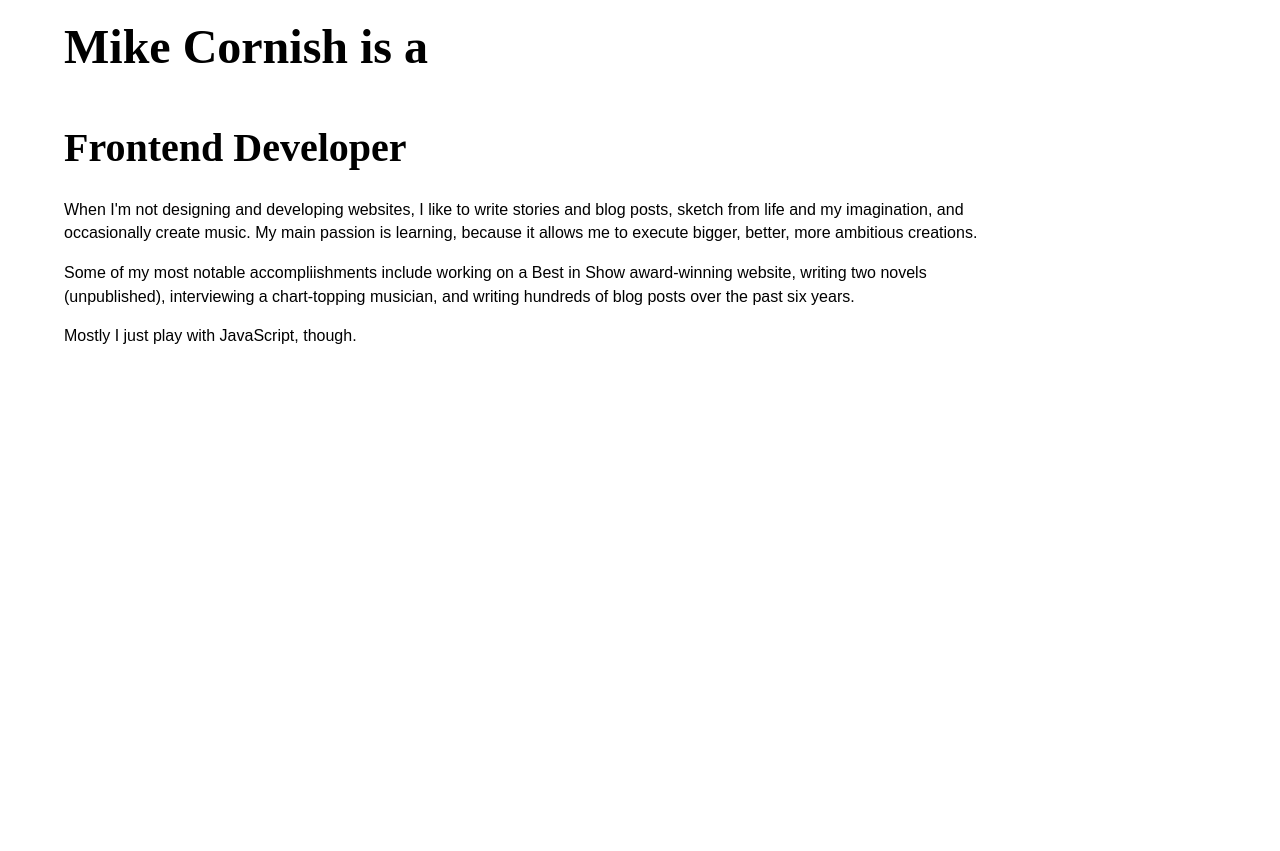
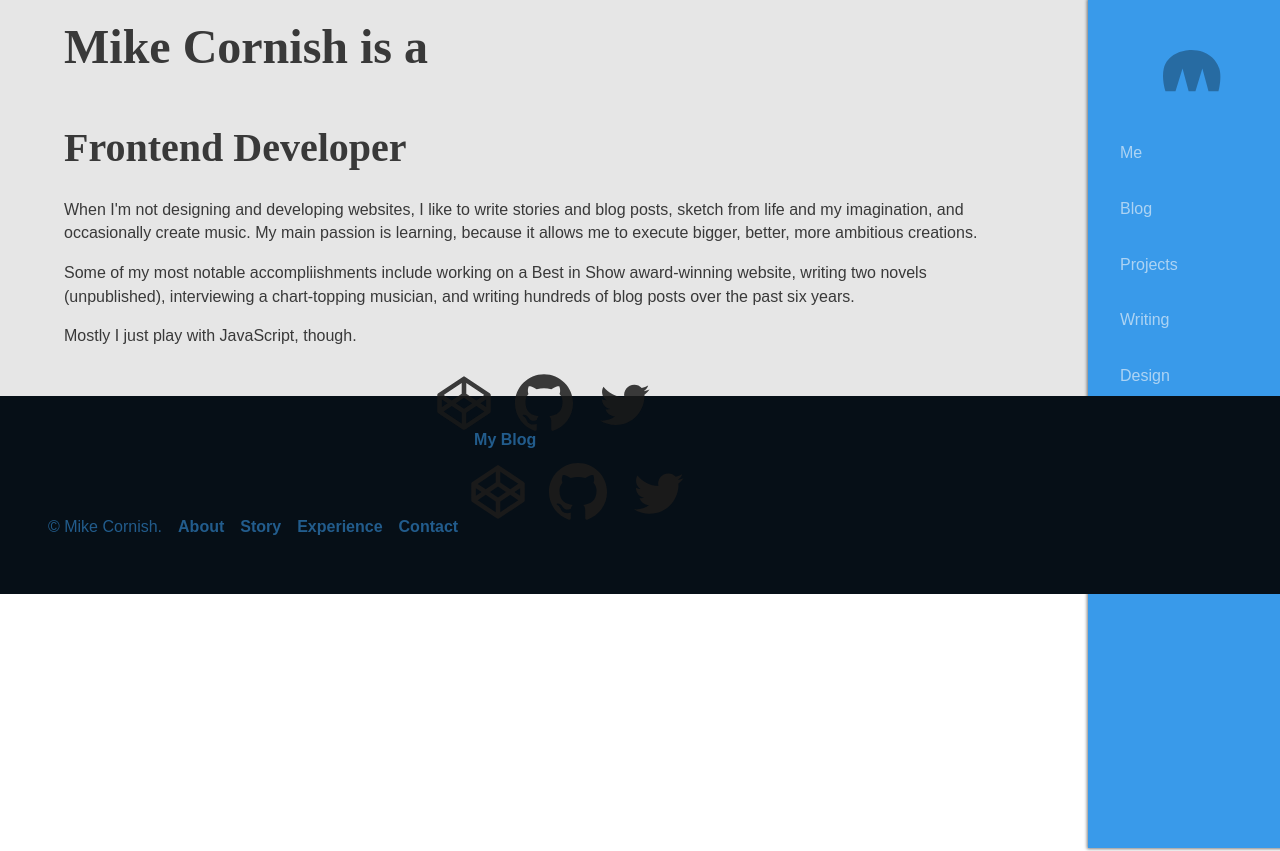
Before and after one commit to mCornish/portfolio-v2, a Vue app: page / in a window 1280 px wide. Shown: the top 851 px of the page. After the commit the page ends 800 px from the top, so only its background shows below. Built offline with nearby package versions, Linux system fonts and the light colour scheme.

Commit message:
Add VertNav component

```diff
--- a/src/App.vue
+++ b/src/App.vue
@@ -1,42 +1,36 @@
 <template>
   <div id="app">
-    <nav></nav>
+    <vert-nav></vert-nav>
     <main id="main">
-    <about></about>
-    <blog></blog>
-    <experience></experience>
-    <writing></writing>
-    <contact></contact>
+      <about></about>
+      <blog></blog>
+      <experience></experience>
+      <writing></writing>
+      <contact></contact>
     </main>
+    <main-footer></main-footer>
   </div>
 </template>
 
 <script>
-  import Nav from './components/Nav'
+  import VertNav from './components/VertNav'
   import About from './components/About'
   import Blog from './components/Blog'
   import Experience from './components/Experience'
   import Writing from './components/Writing'
   import Contact from './components/Contact'
-  import Footer from './components/Footer'
-
-  import mixpanel from 'mixpanel-browser'
-
-  mixpanel.init('5fbd1f3532c9111fee31a61c8132bc25')
-  mixpanel.track('Page View')
-  export { mixpanel }
+  import MainFooter from './components/MainFooter'
 
   export default {
     name: 'app',
     components: {
-      Nav, About, Blog, Experience, Writing, Contact, Footer
+      VertNav, About, Blog, Experience, Writing, Contact, MainFooter
     }
   }
 </script>
 
 <style lang="sass">
   @import './styles/variables'
-
 
   body
     position: relative
@@ -89,9 +83,9 @@
     @media screen and (min-width: 1px)
       width: 100vw
     @media screen and (min-width: $break-tablet)
-      width: 80vw /* 100vw - 15vw Nav */
+      width: 80vw /* 100vw - 15vw VertNav */
     @media screen and (min-width: $break-desktop)
-      width: 85vw /* 100vw - 15vw Nav */
+      width: 85vw /* 100vw - 15vw VertNav */
 
   section
     max-width: 100%
--- a/src/components/About.vue
+++ b/src/components/About.vue
@@ -1,9 +1,9 @@
 <template>
-  <section id="about" className="about">
-    <div className="h-card">
-      <h1><span className="p-name">Mike Cornish</span> is a</h1>
+  <section id="about" class="about">
+    <div class="h-card">
+      <h1><span class="p-name">Mike Cornish</span> is a</h1>
       <h2>Frontend Developer</h2>
-      <div className="bio">
+      <div class="bio">
         <p>When I'm not designing and developing websites, I like to write stories and blog posts, sketch from life and my imagination, and occasionally create music. My main passion is learning, because it allows me to execute bigger, better, more ambitious creations.</p>
 
         <p>Some of my most notable accompliishments include working on a Best in Show award-winning website, writing two novels (unpublished), interviewing a chart-topping musician, and writing hundreds of blog posts over the past six years.</p>
@@ -12,10 +12,10 @@
       </div>
       <SocialIcons />
     </div>
-    <div className="transition-shape">
-      <div className="trapezoid"></div>
-      <div className="trapezoid"></div>
-      <div className="trapezoid"></div>
+    <div class="transition-shape">
+      <div class="trapezoid"></div>
+      <div class="trapezoid"></div>
+      <div class="trapezoid"></div>
     </div>
   </section>
 </template>
--- /dev/null
+++ b/src/components/Logo.vue
@@ -0,0 +1,25 @@
+<template>
+  <div class="logo">
+    <svg width="100%" height="100%" viewBox="0 0 257 185"><path d="M11.28,184.441c-5.485,-15.811 -17.015,-63.16 -7.865,-101.805c15.182,-64.115 84.039,-83.075 124.508,-82.628c73.809,0.815 111.152,45.836 123.251,82.628c12.885,39.183 -3.63,101.805 -3.63,101.805l-44.506,0l-27.431,-101.805l-30.78,101.805l-30.443,0l-27.291,-101.805l-31.307,101.805c0,0 -44.402,0.3 -44.506,0Z"/></svg>
+  </div>
+</template>
+
+<script>
+export default {
+  name: 'logo'
+}
+</script>
+
+<style scoped lang="sass">
+.logo
+  width: 40%
+  margin: 0 auto 2em
+
+.logo svg
+  fill: rgb(0,0,0)
+  opacity: .3
+  transition: opacity .2s
+
+nav:hover svg
+  opacity: .5
+</style>
--- a/src/components/Nav.vue
+++ /dev/null
@@ -1,11 +0,0 @@
-<template>
-</template>
-
-<script>
-export default {
-  name: 'nav'
-}
-</script>
-
-<style>
-</style>
--- a/src/components/SocialIcons.vue
+++ b/src/components/SocialIcons.vue
@@ -3,14 +3,13 @@
     <a
       v-for="icon in icons"
       class="social-icon"
+      :class="[themeClass, modifierClass]"
       :href="icon.url"
       target="_blank"
-      @click=handleClick(name)
+      @click=trackClick(icon.name)
     >
-      <svg viewBox="0 0 512 512" className="social-icon__image">
-        {{icon.svg}}
-      </svg>
-      <div className="social-icon__text">{icon.name}</div>
+      <svg viewBox="0 0 512 512" class="social-icon__image" v-html="icon.svg"></svg>
+      <div class="social-icon__text">{{icon.name}}</div>
     </a>
   </div>
 </template>
@@ -21,6 +20,11 @@ import { mixpanel } from '../App'
 
 export default {
   name: 'social-icons',
+
+  props: {
+    themeClass: String,
+    modifierClass: String
+  },
 
   data () {
     return {
@@ -38,5 +42,52 @@ export default {
 }
 </script>
 
-<style>
+<style scoped lang="sass">
+@import '../styles/variables'
+
+.social-icons
+  display: flex
+  justify-content: center
+
+.social-icon
+  width: 5em
+  text-decoration: none
+
+.social-icon__image
+  fill: $color-text-dark
+  transition: fill .2s
+
+.is-dark .social-icon__image
+  fill: $color-text-light
+
+.social-icon:hover .social-icon__image
+  fill: $color-brand-1
+
+.social-icon:nth-child(2n):hover .social-icon__image
+  fill: $color-brand-2
+
+
+.social-icon__text
+  text-align: center
+  color: $color-brand-1
+  text-decoration: none
+  text-transform: capitalize
+  opacity: 0
+  transition: opacity .2s
+
+a:nth-child(2n) .social-icon__text
+  color: $color-brand-2
+
+.social-icon:hover .social-icon__text
+  opacity: 1
+
+
+.social-icons--footer .social-icon
+  width: 2em
+
+.social-icons--footer .social-icon__image:hover
+  fill: $color-brand-2
+
+.social-icons--footer .social-icon__text
+  display: none
 </style>
--- /dev/null
+++ b/src/components/VertNav.vue
@@ -0,0 +1,88 @@
+<template>
+  <nav>
+    <Logo />
+    <a href="#about" @click="handleClick">Me</a>
+    <a href="#blog" @click="handleClick">Blog</a>
+    <a href="#experience" @click="handleClick">Projects</a>
+    <a href="#writing" @click="handleClick">Writing</a>
+    <a href="#design" @click="handleClick">Design</a>
+    <a href="#contact" @click="handleClick">Contact Me</a>
+  </nav>
+</template>
+
+<script>
+import $ from 'jquery'
+import Logo from './Logo'
+import { scrollTo, keyScroll } from '../utils'
+import { mixpanel } from '../main'
+
+export default {
+  name: 'vert-nav',
+  components: {
+    Logo
+  },
+
+  ready () {
+    $(document.on('scroll', scrollTo))
+    $(document).on('keydown', keyScroll)
+  },
+
+  methods: {
+    handleClick (e) {
+      $('nav a').removeClass('is-active')
+      $(e.target).addClass('is-active')
+      scrollTo(e)
+      mixpanel.track('Link Click', {
+        'name': $(e.target).text()
+
+      })
+    }
+  }
+}
+</script>
+
+<style scoped lang="sass">
+@import '../styles/variables'
+
+nav
+  position: fixed
+  flex-direction: column
+  right: 0
+  top: 0
+  height: 100vh
+  padding: 3em 2em 0
+  margin-right: -1em /* To make room for transform */
+  background-color: $color-brand-1
+  box-shadow: 0  0 3px 1px hsla(0,0,0, .5)
+  transform: none
+  transition: transform .2s, background-color 3s
+  z-index: 1
+  @media screen and (min-width: 1px)
+    display: none
+  @media screen and (min-width: $break-tablet)
+    display: flex
+    width: calc(20vw - 4em + 1em) /* -4em for padding, +1 em for transform */
+  @media screen and (min-width: $break-desktop)
+    width: calc(15vw - 4em + 1em) /* -4em for padding, +1 em for transform */
+
+nav:hover
+  background-color: $color-brand-2
+  transform: translateX(-1em)
+
+nav a,
+nav a:visited
+  text-decoration: none
+  color: rgb(250,250,250)
+  opacity: .6
+  margin: 1em 0
+  font-weight: normal
+  transform: none
+  transition: transform .2s, opacity .2s
+
+nav a:hover,
+nav a.is-active
+  color: rgb(250,250,250)
+  opacity: 1
+  font-weight: bold
+  transform: scale(1.1)
+</style>
--- a/src/main.js
+++ b/src/main.js
@@ -2,6 +2,11 @@
 // (runtime-only or standalone) has been set in webpack.base.conf with an alias.
 import Vue from 'vue'
 import App from './App'
+import mixpanel from 'mixpanel-browser'
+
+mixpanel.init('5fbd1f3532c9111fee31a61c8132bc25')
+mixpanel.track('Page View')
+export { mixpanel }
 
 /* eslint-disable no-new */
 new Vue({
--- a/src/utils.js
+++ b/src/utils.js
@@ -1,10 +1,34 @@
 import $ from 'jquery'
 
 export {
-  scrollTo
+  scrollTo,
+  keyScroll
 }
 
-function scrollTo (linkEl) {
+function scrollTo (e) {
+  e.preventDefault()
+  $(document).off('scroll')
+
+  $('nav a').removeClass('is-active')
+  $(e.target).addClass('is-active')
+  smoothScroll(e.target)
+}
+
+function keyScroll (e) {
+  if (e.which === 37 || e.which === 38) {
+    if (prevLink().length > 0) {
+      const link = queryToHTML(prevLink())
+      scrollTo(link)
+    }
+  } else if (e.which === 39 || e.which === 40) {
+    if (nextLink().length > 0) {
+      const link = queryToHTML(nextLink())
+      scrollTo(link)
+    }
+  }
+}
+
+function smoothScroll (linkEl) {
   const target = linkEl.hash
   const $target = $(target)
   $('html, body').stop().animate({
@@ -33,3 +57,25 @@ function handleScroll () {
     })
   }
 }
+
+function nextLink () {
+  const $activeLink = $('nav .is-active')
+  if ($activeLink) {
+    return $activeLink.next('a')
+  } else {
+    return $('nav a:first-child')
+  }
+}
+
+function prevLink () {
+  const $activeLink = $('nav .is-active')
+  if ($activeLink) {
+    return $activeLink.prev('a')
+  } else {
+    return $('nav a:first-child')
+  }
+}
+
+function queryToHTML ($selection) {
+  return $.parseHTML($selection[0].outerHTML)[0]
+}
```
Also changed, not shown: src/components/MainFooter.vue (renamed from src/components/Footer.vue).
